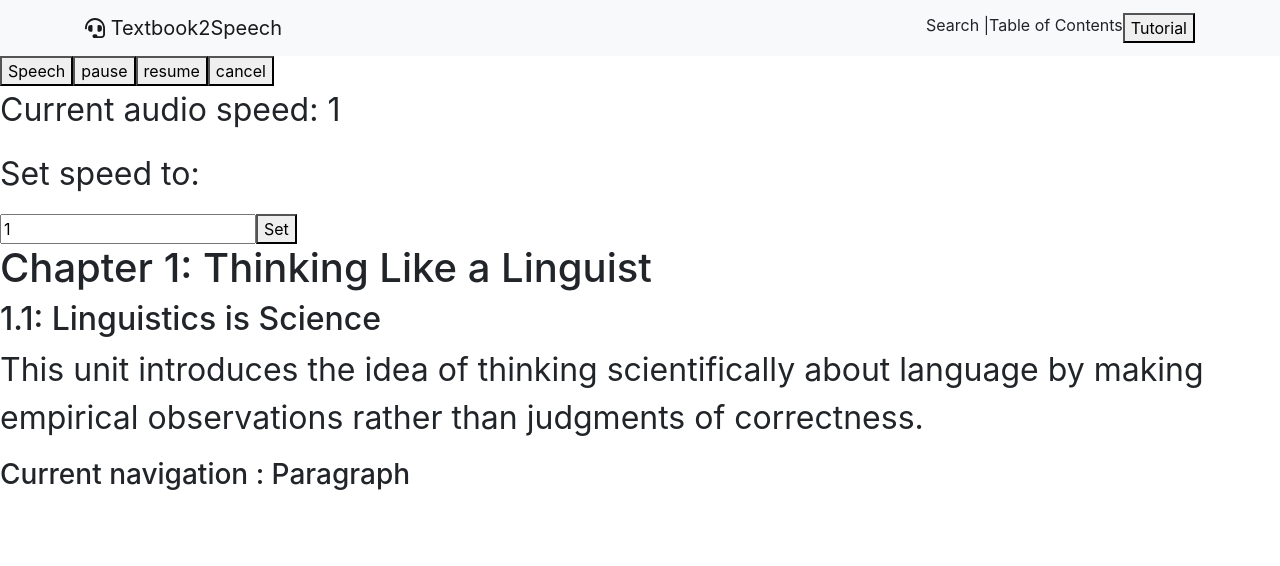
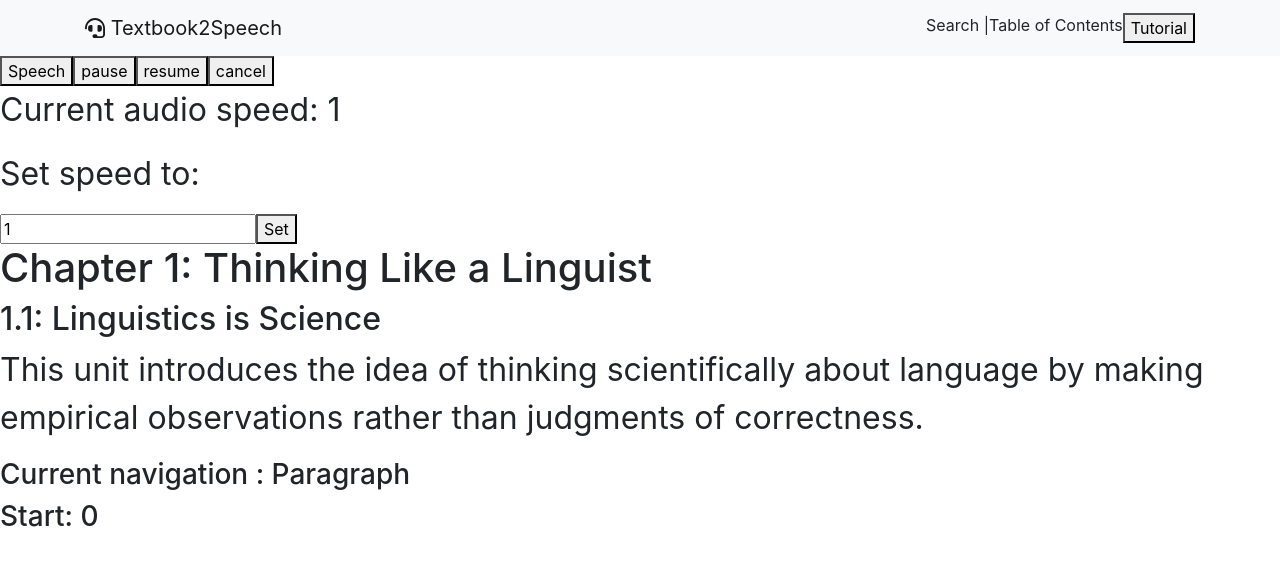
Before and after one commit to FrankSu1996/Textbook2Speech, a React (Create React App) app in the folder client/: page /dashboard in a window 1280 px wide. Shown: the top 566 px of the page. Built offline with nearby package versions, Linux system fonts and the light colour scheme; the HTML template or start-up script is replaced by a standard one.

Commit message:
added global variable start

```diff
--- a/client/src/components/dashboard/dashboard.jsx
+++ b/client/src/components/dashboard/dashboard.jsx
@@ -496,6 +496,7 @@ class Dashboard extends Component {
           {this.state.showTutorial ? (
             <Tutorial closePopup={this.toggleTutorial.bind(this)} />
           ) : null}
+          <h3>Start: {this.props.start} </h3>
         </div>
       </React.Fragment>
     );
--- a/client/src/components/table/table.jsx
+++ b/client/src/components/table/table.jsx
@@ -50,6 +50,7 @@ class Table extends Component {
     let choice = this.state.chapterNumber;
     this.state.choice = choice;
     this.state.done = true;
+    window.$start = this.state.choice;
 
   }
     //handler for up arrow key events
@@ -170,16 +171,16 @@ class Table extends Component {
   }
 
   render (){
-    if (this.done == true) {
+    if (this.state.done == true) {
       return (
-        <Redirect to="/dashboard"/>
+        <Redirect to='/dashboard'/>
       )
     }
     return(
       <div>
         <h1>Chapter: {this.state.chapterNumber}</h1>
         <h2>Subchapter: {this.state.subChapterNumber}</h2>
-        <h2>Choice: {this.state.choice}</h2>
+        <h2>Choice: {this.state.done}</h2>
       </div>
     )
   }
--- a/client/src/index.js
+++ b/client/src/index.js
@@ -8,6 +8,7 @@ import Table from './components/table/table';
 import { Route, Redirect, BrowserRouter as Router } from 'react-router-dom';
 import 'bootstrap/dist/css/bootstrap.min.css';
 
+window.$start = 0
 const routing = (
     <Router>
       <div>
@@ -15,7 +16,7 @@ const routing = (
         <Route
           path="/dashboard"
           render = {(props) => (
-            <App {...props} start={"hello"} />
+            <App {...props} start={window.$start} />
           )}
           />
         <Route path="/table" component={Table} />
```
